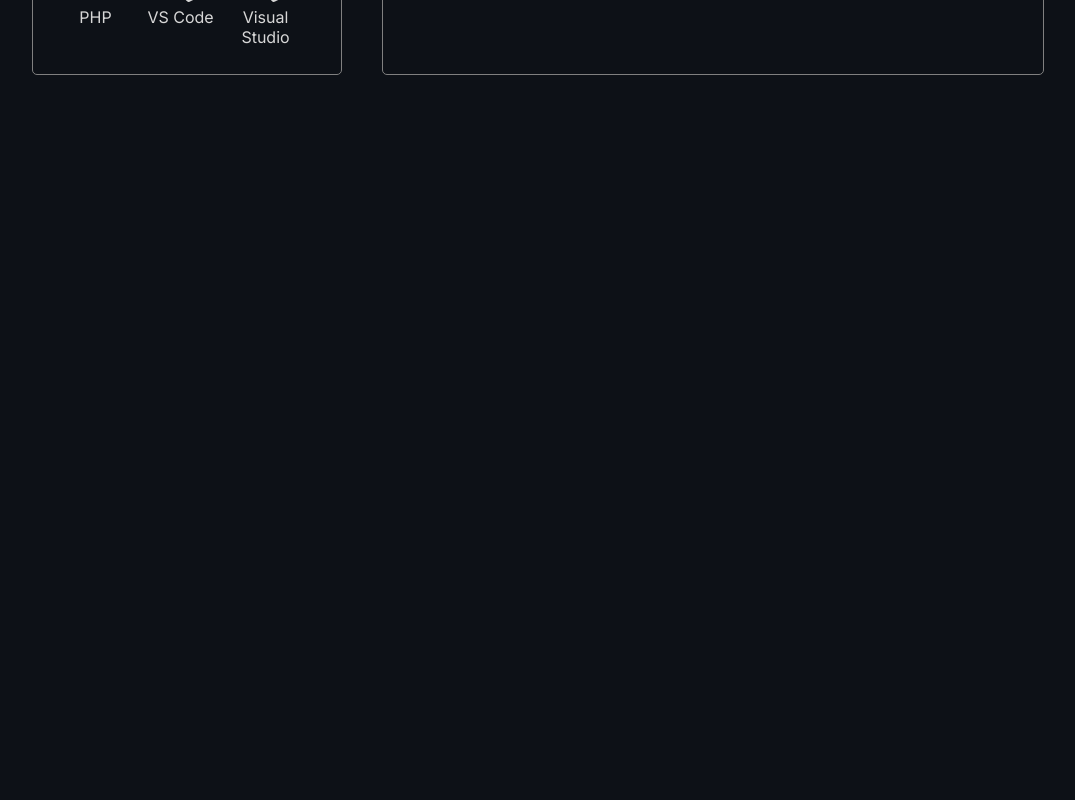
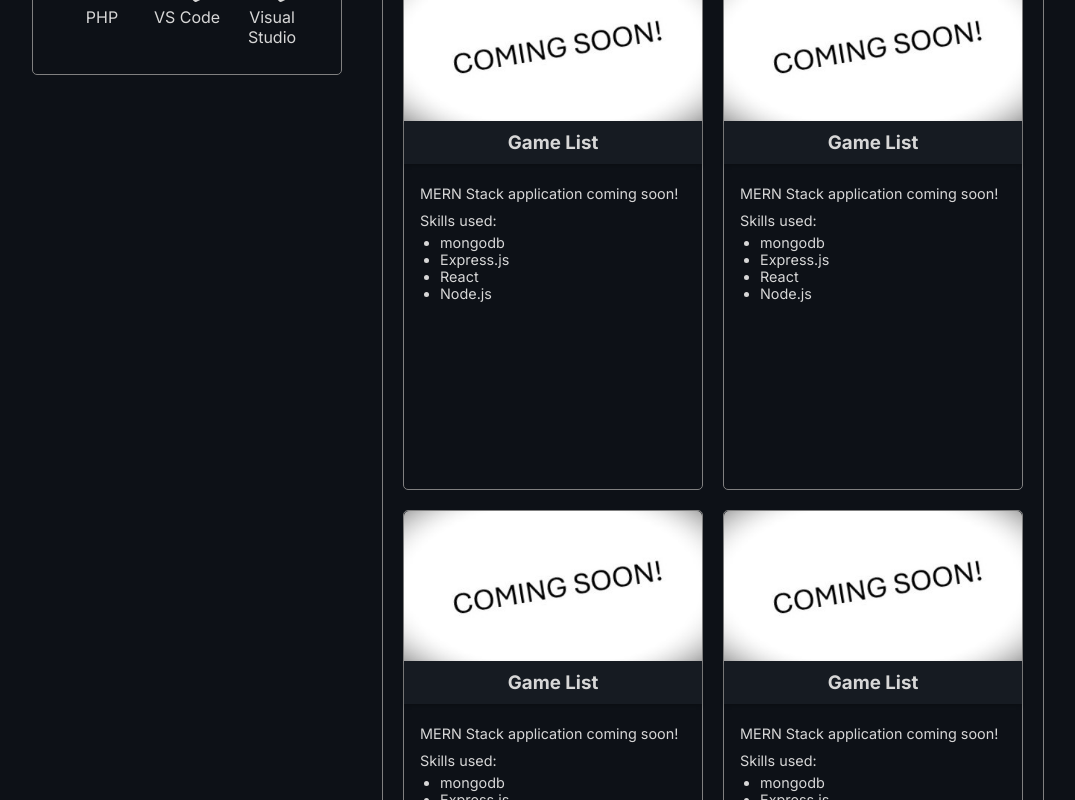
Before and after one commit to EnriqueSaracho/portfolio_03, a React (Create React App) app: page / in a window 1280 px wide. Shown: the part 700-1500 px from the top of the page, without its empty margins (102-1177 px from the left). Before the commit the page ends 800 px from the top, so only its background shows below. Built offline with nearby package versions, Linux system fonts and the light colour scheme.

Commit message:
App.css modified
worked on responsiveness

```diff
--- a/src/App.css
+++ b/src/App.css
@@ -80,6 +80,7 @@ body {
   padding: 20px;
   display: flex;
   flex-wrap: wrap;
+  justify-content: center;
 }
 
 .skills-icon {
@@ -102,6 +103,11 @@ body {
 }
 
 /* Projects component */
+.container2 {
+  max-width: 982px;
+  height: fit-content;
+}
+
 .projects {
   display: flex;
   flex-wrap: wrap;
@@ -140,6 +146,7 @@ body {
 .project-text {
   padding: 16px;
   font-size: 0.9em;
+  text-align: justify;
 }
 
 .project-title {
@@ -158,3 +165,41 @@ body {
   margin-top: 5px;
   padding-left: 20px;
 }
+
+@media only screen and (max-width: 1380px) {
+  .container2 {
+    max-width: 662px;
+  }
+}
+
+@media only screen and (max-width: 1070px) {
+  .container2 {
+    max-width: 342px;
+  }
+}
+
+@media only screen and (max-width: 740px) {
+  .App {
+    flex-direction: column;
+    align-items: center;
+  }
+
+  .container2 {
+    max-width: 308.4px;
+    margin-top: 0;
+  }
+
+  .projects {
+    justify-content: center;
+  }
+}
+
+@media only screen and (max-width: 420px) {
+  .container1 {
+    width: 100%;
+  }
+
+  .container2 {
+    max-width: 100%;
+  }
+}
--- a/src/components/Projects.js
+++ b/src/components/Projects.js
@@ -1,6 +1,6 @@
 export default function Projects() {
   return (
-    <div className="component">
+    <div className="component container2">
       <h2 className="title">Projects</h2>
       <div className="projects">
         <Project
@@ -8,6 +8,36 @@ export default function Projects() {
           title="Checkers Pizza"
           desc="For my Web Development I course project, I created a website for a fictional pizza place called ‘Checkers’. It has four pages, a home page with cool images and posts, a menu page with all imaginary items available, a cart page and an account page. I got to use my skills learned throughout the course, including HTML tables, forms, lists, CSS styles, layouts, responsiveness, and JavaScript functionality."
           skills={["HTML", "CSS", "JavaScript"]}
+        />
+        <Project
+          img={require("../images/comming-soon.jpg")}
+          title="Game List"
+          desc="MERN Stack application coming soon!"
+          skills={["mongodb", "Express.js", "React", "Node.js"]}
+        />
+        <Project
+          img={require("../images/comming-soon.jpg")}
+          title="Game List"
+          desc="MERN Stack application coming soon!"
+          skills={["mongodb", "Express.js", "React", "Node.js"]}
+        />
+        <Project
+          img={require("../images/comming-soon.jpg")}
+          title="Game List"
+          desc="MERN Stack application coming soon!"
+          skills={["mongodb", "Express.js", "React", "Node.js"]}
+        />
+        <Project
+          img={require("../images/comming-soon.jpg")}
+          title="Game List"
+          desc="MERN Stack application coming soon!"
+          skills={["mongodb", "Express.js", "React", "Node.js"]}
+        />
+        <Project
+          img={require("../images/comming-soon.jpg")}
+          title="Game List"
+          desc="MERN Stack application coming soon!"
+          skills={["mongodb", "Express.js", "React", "Node.js"]}
         />
         <Project
           img={require("../images/comming-soon.jpg")}
```
